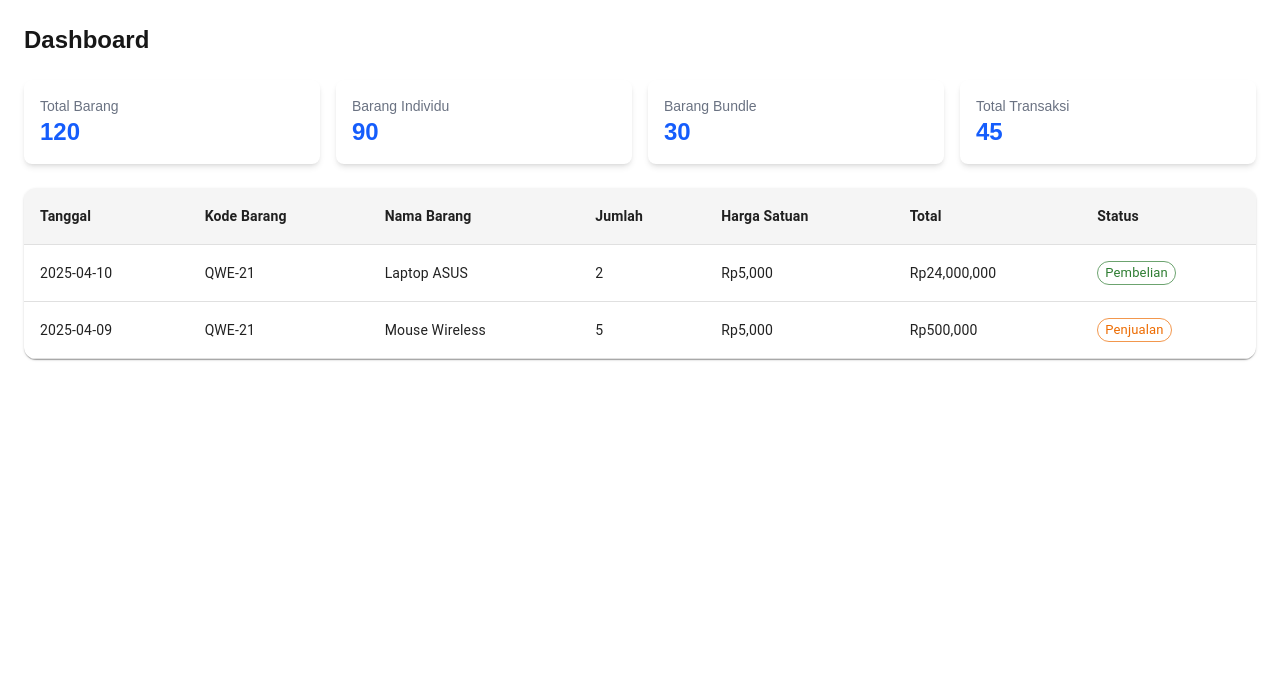
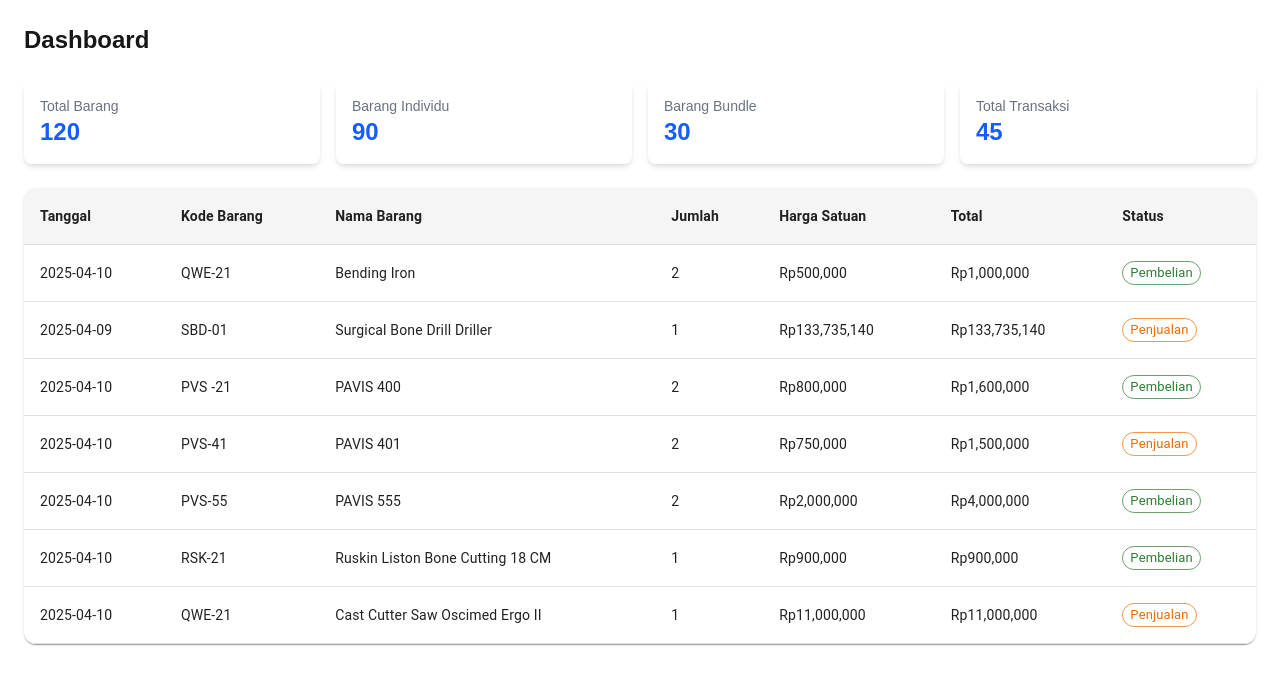
Before and after one commit to novalnabihan/SCM-SuryaMedika, a Next.js app: page / in a window 1280 px wide. Shown: the top 684 px of the page. Built offline with nearby package versions, Linux system fonts and the light colour scheme.

Commit message:
feat: update transaction list data (dummy)

```diff
--- a/components/tables/TransaksiTable.jsx
+++ b/components/tables/TransaksiTable.jsx
@@ -9,20 +9,70 @@ const dataTransaksi = [
     id: 1,
     tanggal: '2025-04-10',
     kode: 'QWE-21',
-    barang: 'Laptop ASUS',
+    barang: 'Bending Iron',
     jumlah: 2,
-    hargasatuan: 5000,
-    total: 24000000,
+    hargasatuan: 500000,
+    total: 1000000,
     jenis: 'Pembelian',
   },
   {
     id: 2,
     tanggal: '2025-04-09',
+    kode: 'SBD-01',
+    barang: 'Surgical Bone Drill Driller',
+    jumlah: 1,
+    hargasatuan: 133735140,
+    total: 133735140,
+    jenis: 'Penjualan',
+  },
+  {
+    id: 3,
+    tanggal: '2025-04-10',
+    kode: 'PVS -21',
+    barang: 'PAVIS 400',
+    jumlah: 2,
+    hargasatuan: 800000,
+    total: 1600000,
+    jenis: 'Pembelian',
+  },
+  {
+    id: 4,
+    tanggal: '2025-04-10',
+    kode: 'PVS-41',
+    barang: 'PAVIS 401',
+    jumlah: 2,
+    hargasatuan: 750000,
+    total: 1500000,
+    jenis: 'Penjualan',
+  },
+  {
+    id: 5,
+    tanggal: '2025-04-10',
+    kode: 'PVS-55',
+    barang: 'PAVIS 555',
+    jumlah: 2,
+    hargasatuan: 2000000,
+    total: 4000000,
+    jenis: 'Pembelian',
+  },
+  {
+    id: 6,
+    tanggal: '2025-04-10',
+    kode: 'RSK-21',
+    barang: 'Ruskin Liston Bone Cutting 18 CM',
+    jumlah: 1,
+    hargasatuan: 900000,
+    total: 900000,
+    jenis: 'Pembelian',
+  },
+  {
+    id: 7,
+    tanggal: '2025-04-10',
     kode: 'QWE-21',
-    barang: 'Mouse Wireless',
-    jumlah: 5,
-    hargasatuan: 5000,
-    total: 500000,
+    barang: 'Cast Cutter Saw Oscimed Ergo II',
+    jumlah: 1,
+    hargasatuan: 11000000,
+    total: 11000000,
     jenis: 'Penjualan',
   },
 ];
```
